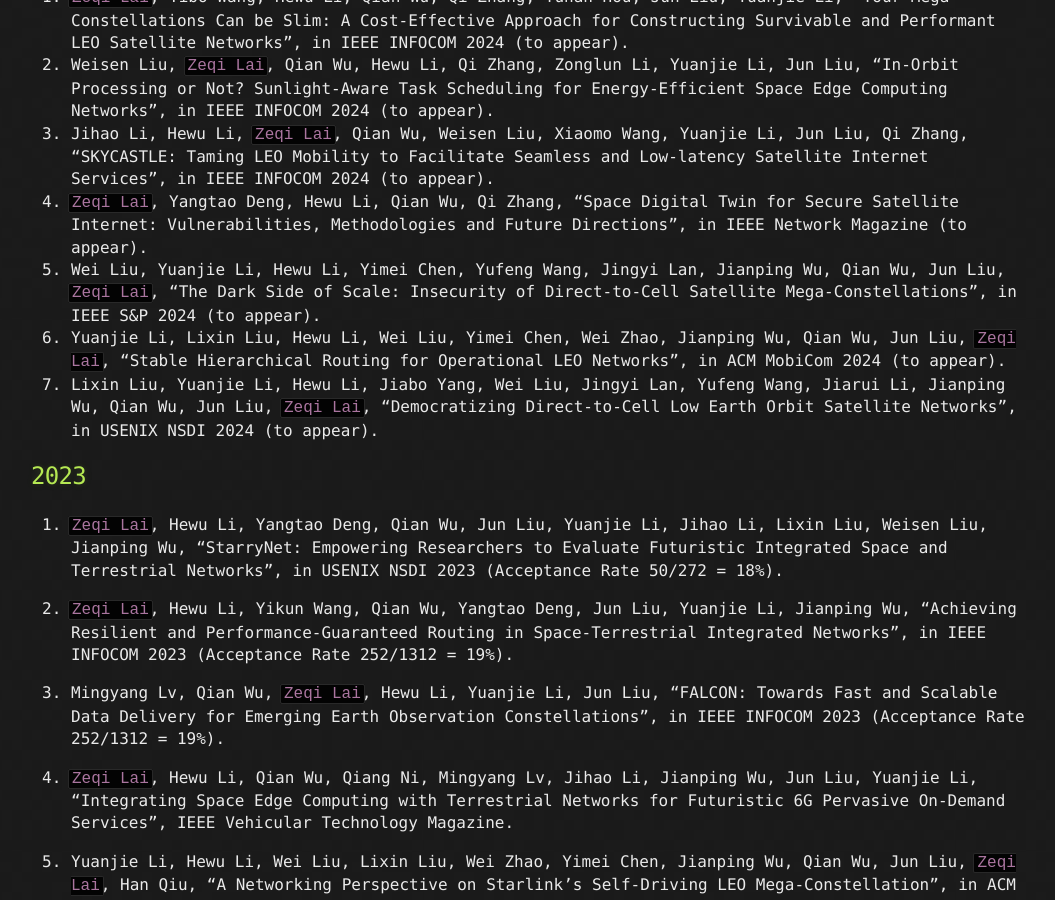
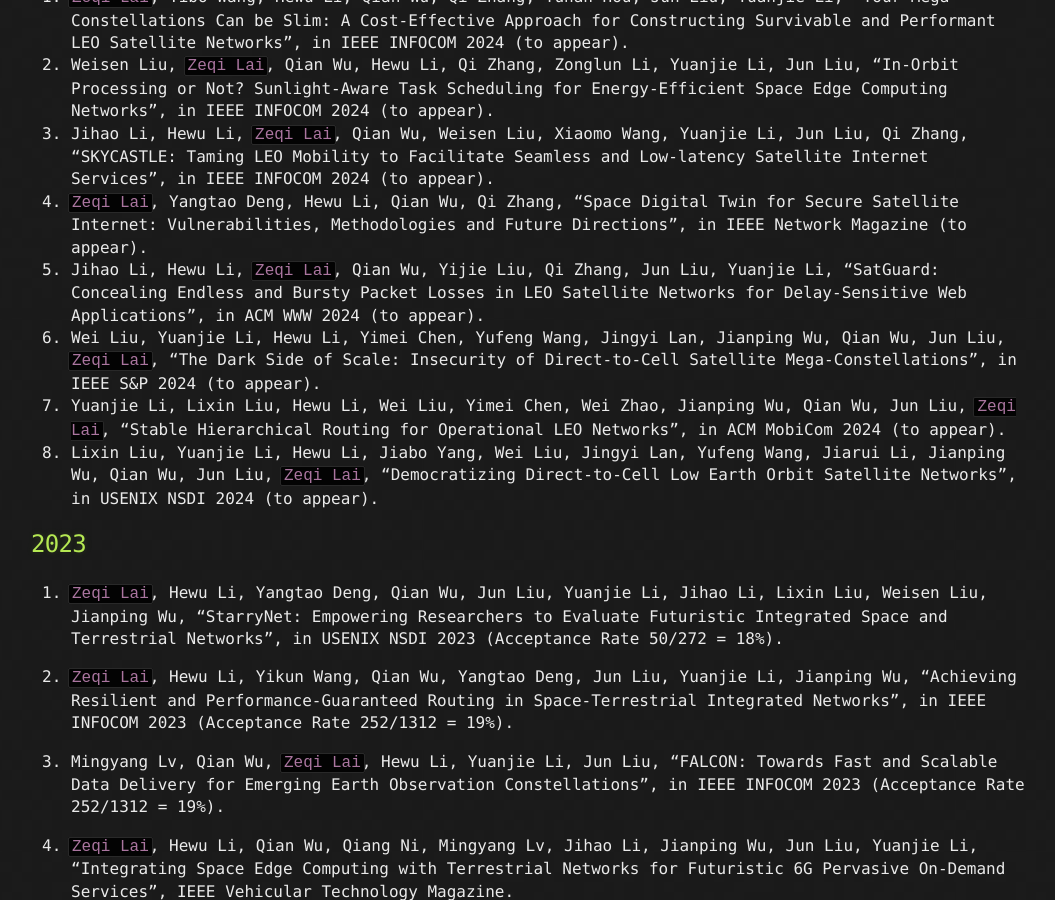
Before and after one commit to lzq8272587/lzq8272587.github.io, a Jekyll site: the page built from index.md, in a window 1280 px wide and 900 px high, scrolled down 1277 px. Shown: the whole window, without its empty margins (109-1164 px from the left). Built offline with Jekyll 4.4.1, drawn with Linux system fonts in a browser that asks for light colours; our own code applies the rules of GitHub Pages for plain Markdown files.

Commit message:
Update index.md

```diff
--- a/index.md
+++ b/index.md
@@ -38,9 +38,10 @@
 2. Weisen Liu, `Zeqi Lai`, Qian Wu, Hewu Li, Qi Zhang, Zonglun Li, Yuanjie Li, Jun Liu, "In-Orbit Processing or Not? Sunlight-Aware Task Scheduling for Energy-Efficient Space Edge Computing Networks", in IEEE INFOCOM 2024 (to appear).
 3. Jihao Li, Hewu Li, `Zeqi Lai`, Qian Wu, Weisen Liu, Xiaomo Wang, Yuanjie Li, Jun Liu, Qi Zhang, "SKYCASTLE: Taming LEO Mobility to Facilitate Seamless and Low-latency Satellite Internet Services", in IEEE INFOCOM 2024 (to appear).
 4. `Zeqi Lai`, Yangtao Deng, Hewu Li, Qian Wu, Qi Zhang, "Space Digital Twin for Secure Satellite Internet: Vulnerabilities, Methodologies and Future Directions", in IEEE Network Magazine (to appear).
-5.  Wei Liu, Yuanjie Li, Hewu Li, Yimei Chen, Yufeng Wang, Jingyi Lan, Jianping Wu, Qian Wu, Jun Liu, `Zeqi Lai`, "The Dark Side of Scale: Insecurity of Direct-to-Cell Satellite Mega-Constellations", in IEEE S&P 2024 (to appear).
-6. Yuanjie Li, Lixin Liu, Hewu Li, Wei Liu, Yimei Chen, Wei Zhao, Jianping Wu, Qian Wu, Jun Liu, `Zeqi Lai`, "Stable Hierarchical Routing for Operational LEO Networks", in ACM MobiCom 2024 (to appear).
-7. Lixin Liu, Yuanjie Li, Hewu Li, Jiabo Yang, Wei Liu, Jingyi Lan, Yufeng Wang, Jiarui Li, Jianping Wu, Qian Wu, Jun Liu, `Zeqi Lai`, "Democratizing Direct-to-Cell Low Earth Orbit Satellite Networks",  in USENIX NSDI 2024 (to appear).
+5. Jihao Li, Hewu Li, `Zeqi Lai`, Qian Wu, Yijie Liu, Qi Zhang, Jun Liu, Yuanjie Li, "SatGuard: Concealing Endless and Bursty Packet Losses in LEO Satellite Networks for Delay-Sensitive Web Applications", in ACM WWW 2024 (to appear).
+6.  Wei Liu, Yuanjie Li, Hewu Li, Yimei Chen, Yufeng Wang, Jingyi Lan, Jianping Wu, Qian Wu, Jun Liu, `Zeqi Lai`, "The Dark Side of Scale: Insecurity of Direct-to-Cell Satellite Mega-Constellations", in IEEE S&P 2024 (to appear).
+7. Yuanjie Li, Lixin Liu, Hewu Li, Wei Liu, Yimei Chen, Wei Zhao, Jianping Wu, Qian Wu, Jun Liu, `Zeqi Lai`, "Stable Hierarchical Routing for Operational LEO Networks", in ACM MobiCom 2024 (to appear).
+8. Lixin Liu, Yuanjie Li, Hewu Li, Jiabo Yang, Wei Liu, Jingyi Lan, Yufeng Wang, Jiarui Li, Jianping Wu, Qian Wu, Jun Liu, `Zeqi Lai`, "Democratizing Direct-to-Cell Low Earth Orbit Satellite Networks",  in USENIX NSDI 2024 (to appear).
 
 
 ##  2023
```
